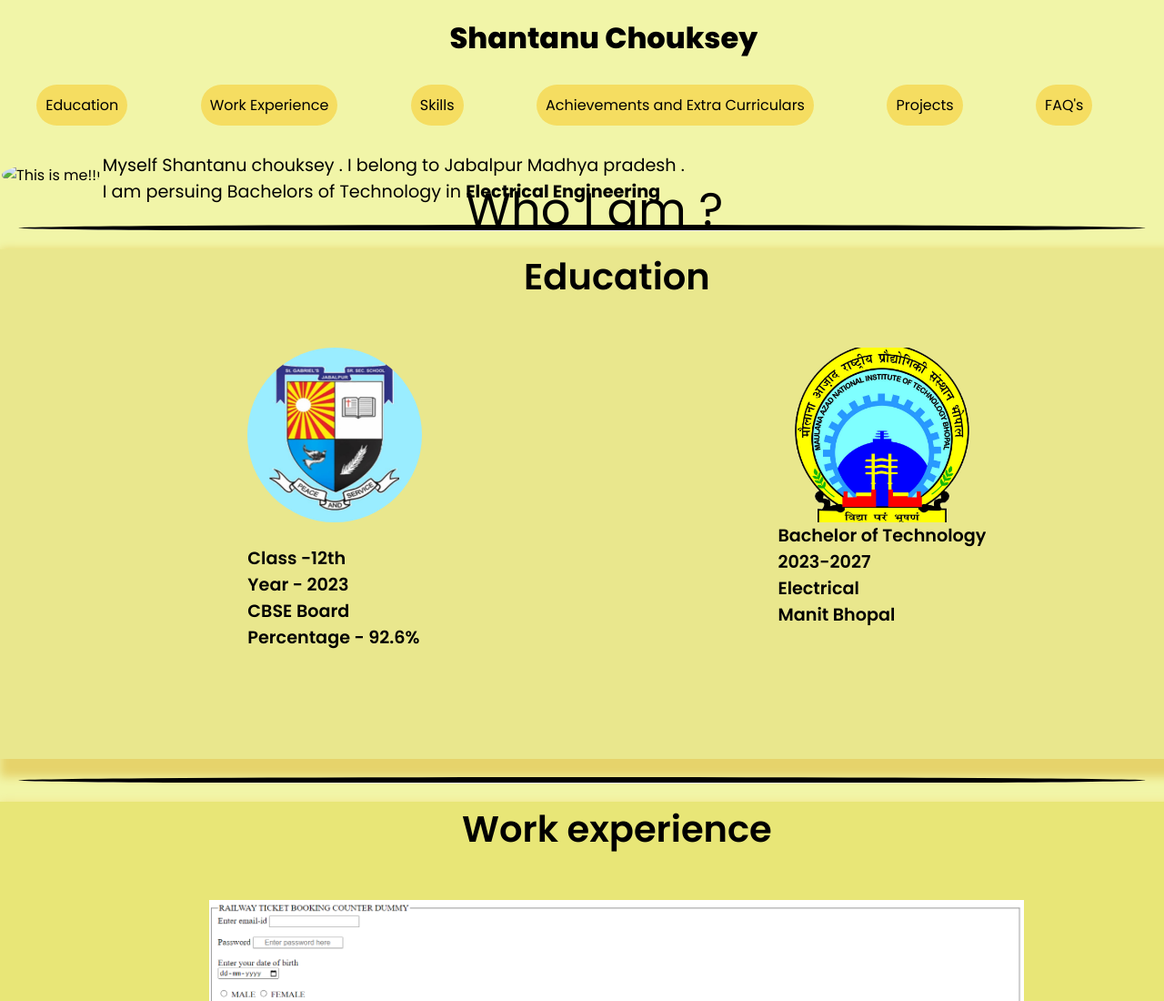
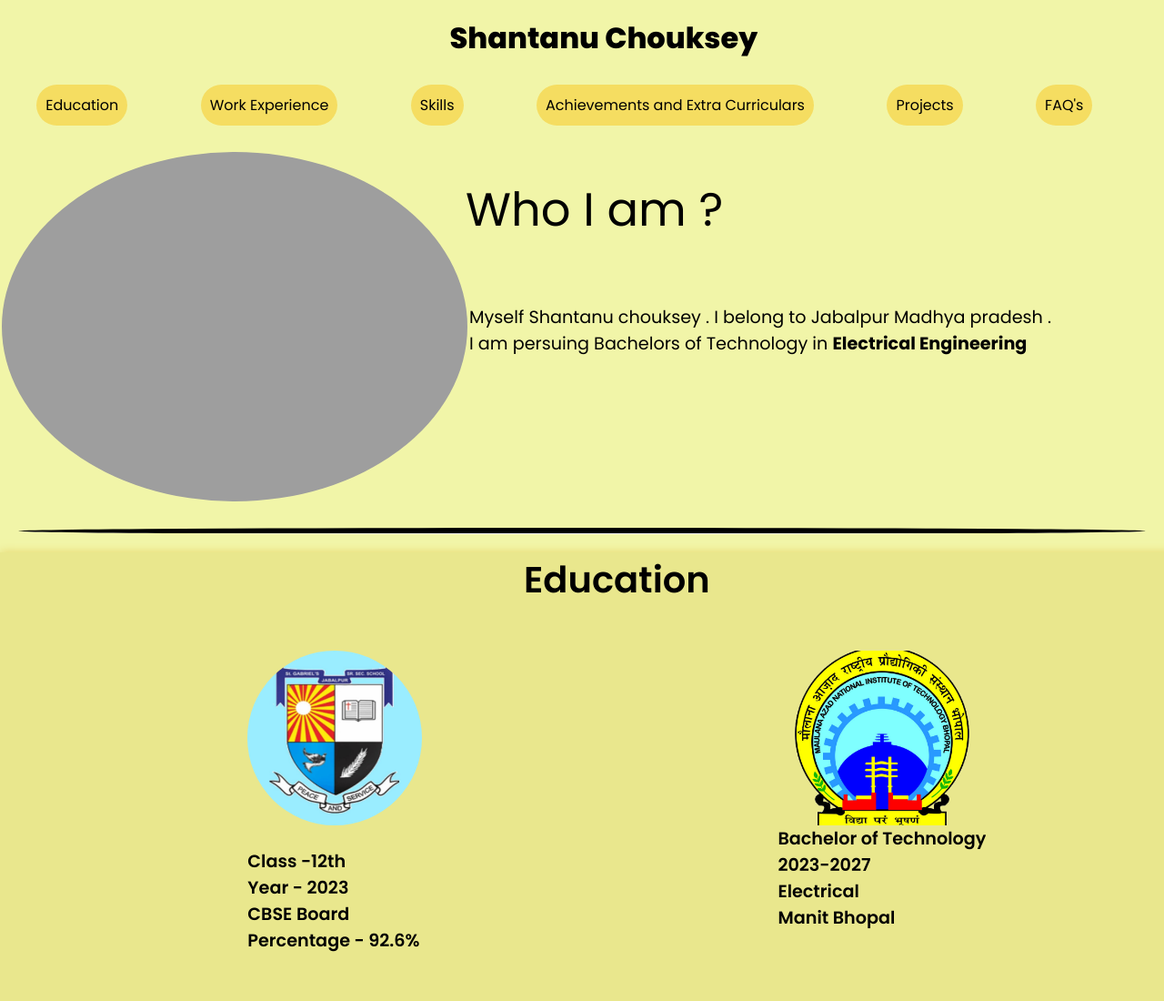
Before and after one commit to ShantanuC07/portfolio-webd, a plain HTML site: page index.html in a window 1280 px wide. Shown: the top 1100 px of the page at 91% size. Drawn offline with Linux system fonts and the light colour scheme; the site is published under a folder, as on GitHub Pages, so addresses that start at the root find nothing; a web font is replaced by a local one.

Commit message:
Update index.html

```diff
--- a/index.html
+++ b/index.html
@@ -42,7 +42,7 @@
             <h2 id="AboutMYself">Who I am ?</h2>
             <table>
                 <tr>
-                    <td><img class="img" src="/my-img.png" alt="This is me!!!"></td>
+                    <td><img class="img" src="my-img.png" alt="This is me!!!"></td>
                     <td>
                         <p>
                         <pre id="myPara">
```
